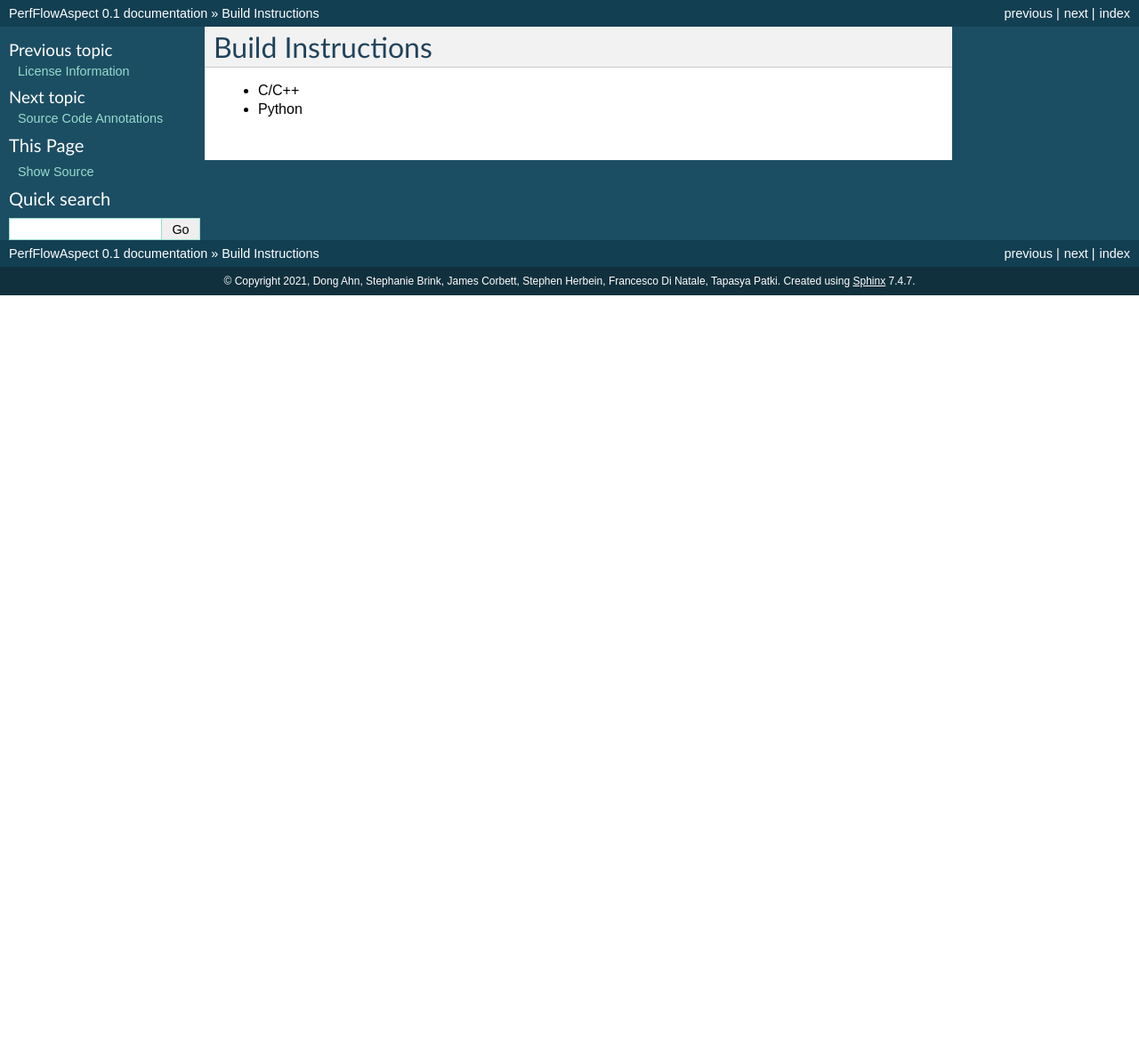
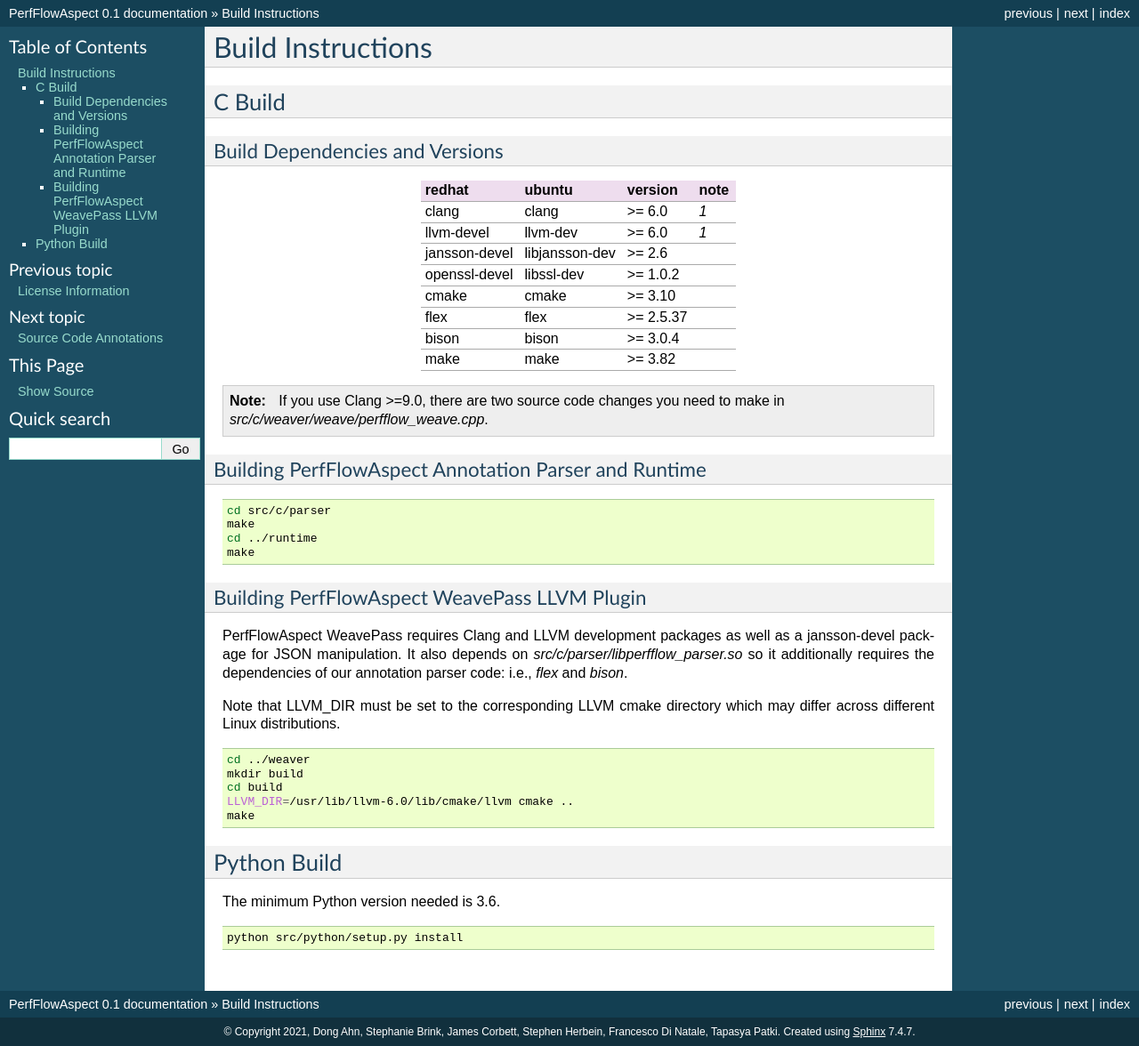
Before and after one commit to flux-framework/PerfFlowAspect, a Sphinx documentation site: the page built from docs/BuildingPerfFlowAspect.rst, in a window 1280 px wide. Shown: the whole page at 89% size. Built offline with Sphinx 7.4.7, drawn with Linux system fonts in a browser that asks for light colours; before the commit the page ends 900 px from its top, so only the background shows below that.

Commit message:
update build instructions

```diff
--- a/docs/BuildingPerfFlowAspect.rst
+++ b/docs/BuildingPerfFlowAspect.rst
@@ -8,5 +8,66 @@
 Build Instructions
 ##################
 
-- C/C++
-- Python
+C Build
+-------
+
+Build Dependencies and Versions
+^^^^^^^^^^^^^^^^^^^^^^^^^^^^^^^
+
+ ================ ================ =========== ======
+   redhat          ubuntu           version     note
+ ================ ================ =========== ======
+   clang           clang            >= 6.0      *1*
+   llvm-devel      llvm-dev         >= 6.0      *1*
+   jansson-devel   libjansson-dev   >= 2.6
+   openssl-devel   libssl-dev       >= 1.0.2
+   cmake           cmake            >= 3.10
+   flex            flex             >= 2.5.37
+   bison           bison            >= 3.0.4
+   make            make             >= 3.82
+ ================ ================ =========== ======
+
+.. note::
+
+    If you use Clang >=9.0, there are two source code changes you need to make
+    in `src/c/weaver/weave/perfflow_weave.cpp`.
+
+
+Building PerfFlowAspect Annotation Parser and Runtime
+^^^^^^^^^^^^^^^^^^^^^^^^^^^^^^^^^^^^^^^^^^^^^^^^^^^^^
+
+.. code:: bash
+
+   cd src/c/parser
+   make
+   cd ../runtime
+   make
+
+
+Building PerfFlowAspect WeavePass LLVM Plugin
+^^^^^^^^^^^^^^^^^^^^^^^^^^^^^^^^^^^^^^^^^^^^^
+
+PerfFlowAspect WeavePass requires Clang and LLVM development packages as well
+as a jansson-devel package for JSON manipulation. It also depends on
+`src/c/parser/libperfflow_parser.so` so it additionally requires the
+dependencies of our annotation parser code: i.e., `flex` and `bison`.
+
+Note that LLVM_DIR must be set to the corresponding LLVM cmake directory which
+may differ across different Linux distributions.
+
+.. code:: bash
+
+   cd ../weaver
+   mkdir build
+   cd build
+   LLVM_DIR=/usr/lib/llvm-6.0/lib/cmake/llvm cmake ..
+   make
+
+Python Build
+------------
+
+The minimum Python version needed is 3.6.
+
+.. code:: bash
+
+   python src/python/setup.py install
```
